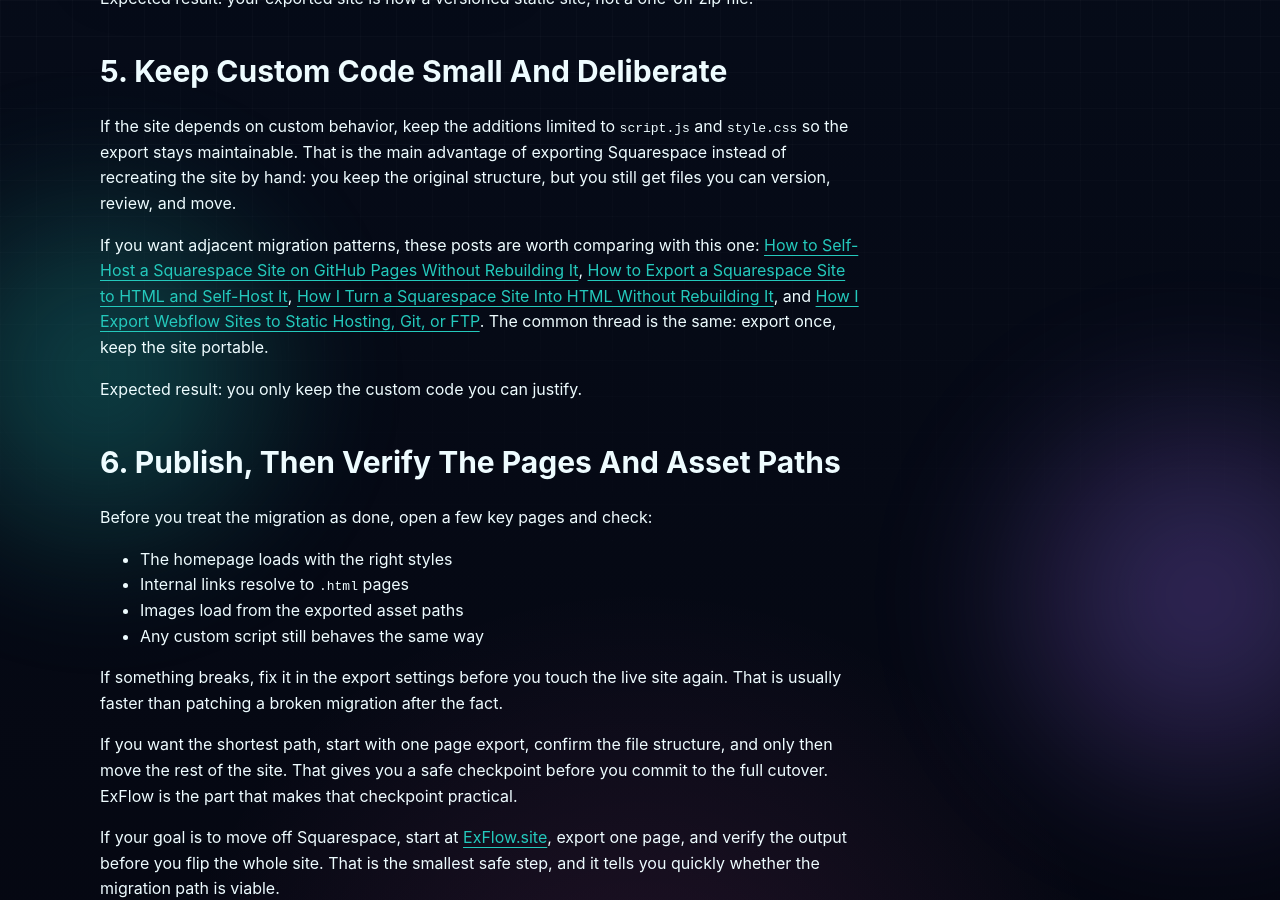
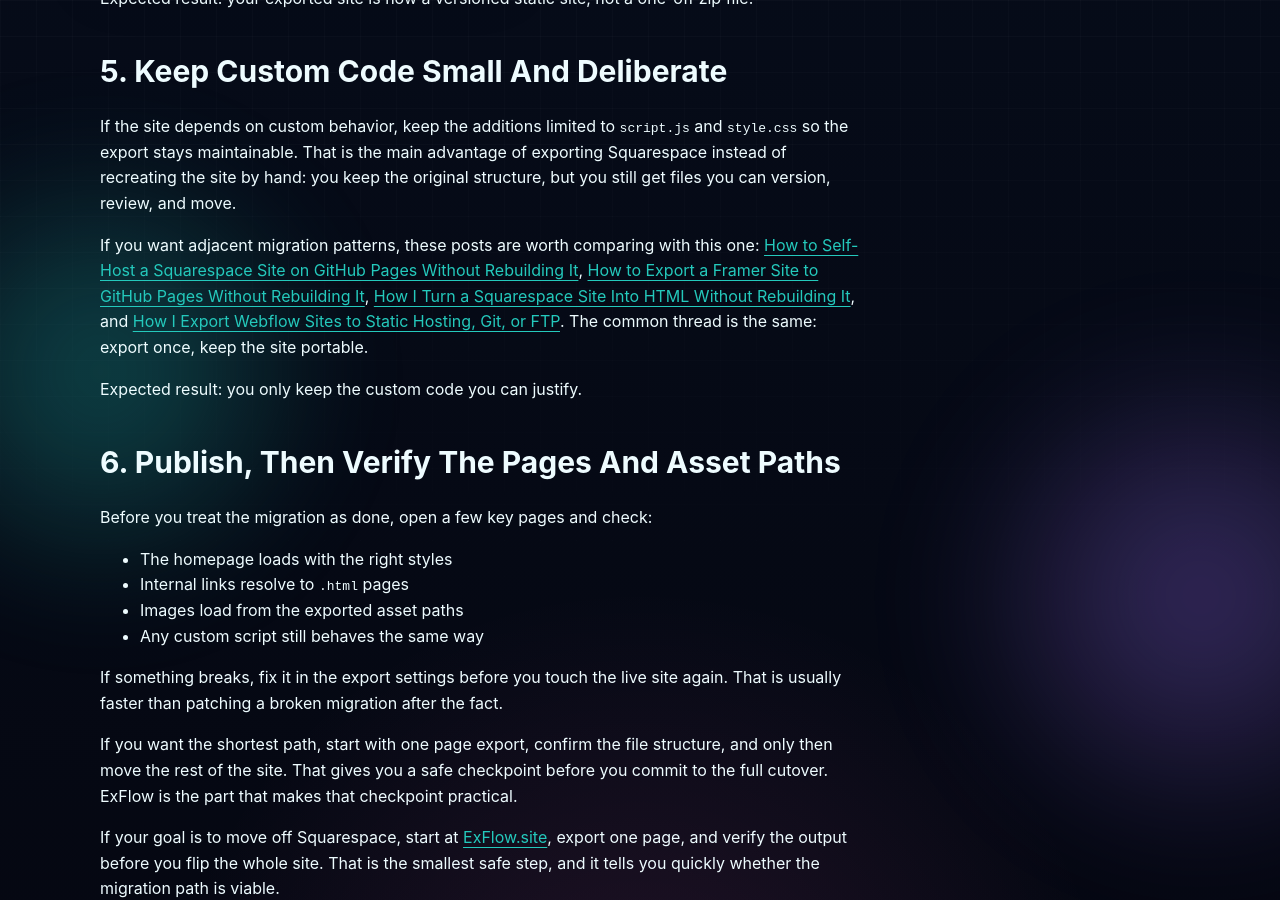
Before and after one commit to the-lean-ecommerce/how-to.github.io, a Jekyll site: the page built from _posts/2026-06-20-how-to-download-a-squarespace-site-and-move-it-to-github-pages.md, in a window 1280 px wide and 900 px high, scrolled down 4733 px. Built offline with Jekyll 4.4.1, drawn with Linux system fonts in a browser that asks for light colours.

```diff
--- a/_posts/2026-06-20-how-to-download-a-squarespace-site-and-move-it-to-github-pages.md
+++ b/_posts/2026-06-20-how-to-download-a-squarespace-site-and-move-it-to-github-pages.md
@@ -59,7 +59,7 @@ Expected result: your exported site is now a versioned static site, not a one-of
 
 If the site depends on custom behavior, keep the additions limited to `script.js` and `style.css` so the export stays maintainable. That is the main advantage of exporting Squarespace instead of recreating the site by hand: you keep the original structure, but you still get files you can version, review, and move.
 
-If you want adjacent migration patterns, these posts are worth comparing with this one: [How to Self-Host a Squarespace Site on GitHub Pages Without Rebuilding It](https://the-lean-ecommerce.github.io/2026/06/08/how-to-self-host-a-squarespace-site-on-github-pages-without-rebuilding/), [How to Export a Squarespace Site to HTML and Self-Host It](https://the-lean-ecommerce.blogspot.com/2026/06/how-to-export-a-squarespace-site-to-html.html), [How I Turn a Squarespace Site Into HTML Without Rebuilding It](https://the-lean-ecommerce.github.io/2026/06/17/how-i-turn-a-squarespace-site-into-html-without-rebuilding-it/), and [How I Export Webflow Sites to Static Hosting, Git, or FTP](https://the-lean-ecommerce.gitlab.io/2026/06/11/how-i-export-webflow-sites-to-static-hosting-git-or-ftp/). The common thread is the same: export once, keep the site portable.
+If you want adjacent migration patterns, these posts are worth comparing with this one: [How to Self-Host a Squarespace Site on GitHub Pages Without Rebuilding It](https://the-lean-ecommerce.github.io/2026/06/08/how-to-self-host-a-squarespace-site-on-github-pages-without-rebuilding/), [How to Export a Framer Site to GitHub Pages Without Rebuilding It](https://the-lean-ecommerce.github.io/2026/06/14/how-to-export-a-framer-site-to-github-pages-without-rebuilding-it/), [How I Turn a Squarespace Site Into HTML Without Rebuilding It](https://the-lean-ecommerce.github.io/2026/06/17/how-i-turn-a-squarespace-site-into-html-without-rebuilding-it/), and [How I Export Webflow Sites to Static Hosting, Git, or FTP](https://the-lean-ecommerce.gitlab.io/2026/06/11/how-i-export-webflow-sites-to-static-hosting-git-or-ftp/). The common thread is the same: export once, keep the site portable.
 
 Expected result: you only keep the custom code you can justify.
 
```
Also changed, not shown: other parts of _posts/2026-06-20-how-to-download-a-squarespace-site-and-move-it-to-github-pages.md (+1 -1 lines).
